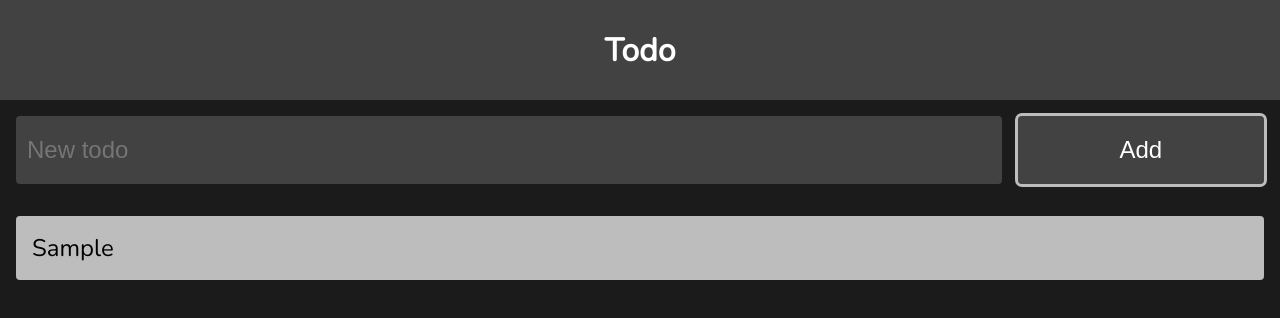
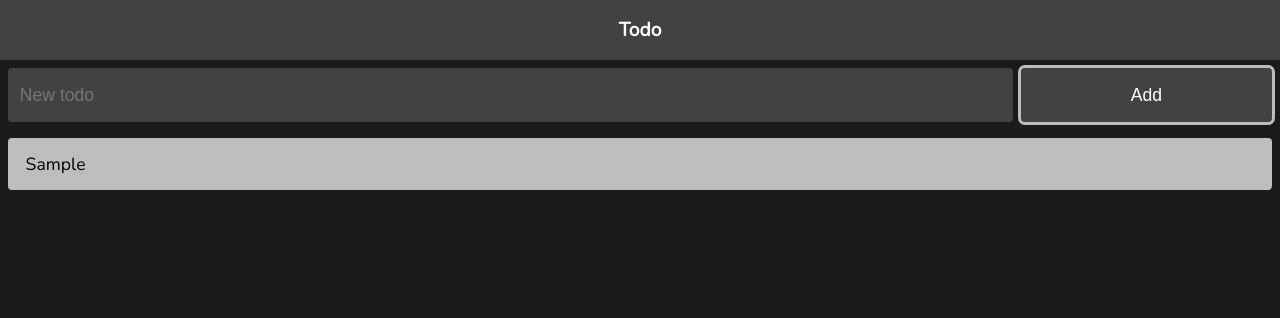
Before and after one commit to ISUWeb/todo, a plain HTML site: page index.html in a window 1280 px wide. Both pictures are taken after typing "Sample" into the empty fields and a click on the input "Add". Drawn offline with nearby package versions, Linux system fonts and the light colour scheme.

Commit message:
Smaller elements

```diff
--- a/styles.css
+++ b/styles.css
@@ -13,11 +13,12 @@ body {
     display: grid;
     height: 100vh;
     width: 100vw;
-    grid-template-rows: 100px 100px 1fr;
+    grid-template-rows: 60px 70px 1fr;
     font-family: 'Nunito';
 }
 
 h1 {
+    font-size: 1.2em;
     display: flex;
     align-items: center;
     justify-content: center;
@@ -27,19 +28,19 @@ h1 {
 
 #new-todo-form {
     width: 100%;
-    padding: 1rem;
+    padding: .5em;
     display: grid;
-    grid-gap: 1rem;
+    grid-gap: .5em;
     grid-template-columns: 4fr 1fr;
     background: var(--p-dark);
 }
 
 #new-todo-form input[type=submit], #new-todo-form input[type=text] {
-    font-size: 1.5rem;
+    font-size: 1.1em;
     color: white;
     background: var(--primary);
     border: 3px solid var(--primary);
-    padding: .5rem;
+    padding: .5em;
     border-radius: 4px;
 }
 
@@ -53,19 +54,19 @@ h1 {
 }
 
 #todo-list {
-    padding: 1rem;
+    padding: .5em;
     overflow-y: scroll;
     background: var(--p-dark);
 }
 
 #todo-list li:not(:last-child) {
-    margin-bottom: .5rem;
+    margin-bottom: .5em;
 }
 
 #todo-list li {
     list-style: none;
-    padding: 1rem 1rem;
-    font-size: 1.5rem;
+    padding: .8em 1em;
+    font-size: 1.1em;
     border-radius: 4px;
     background: var(--p-light);
 }
```
